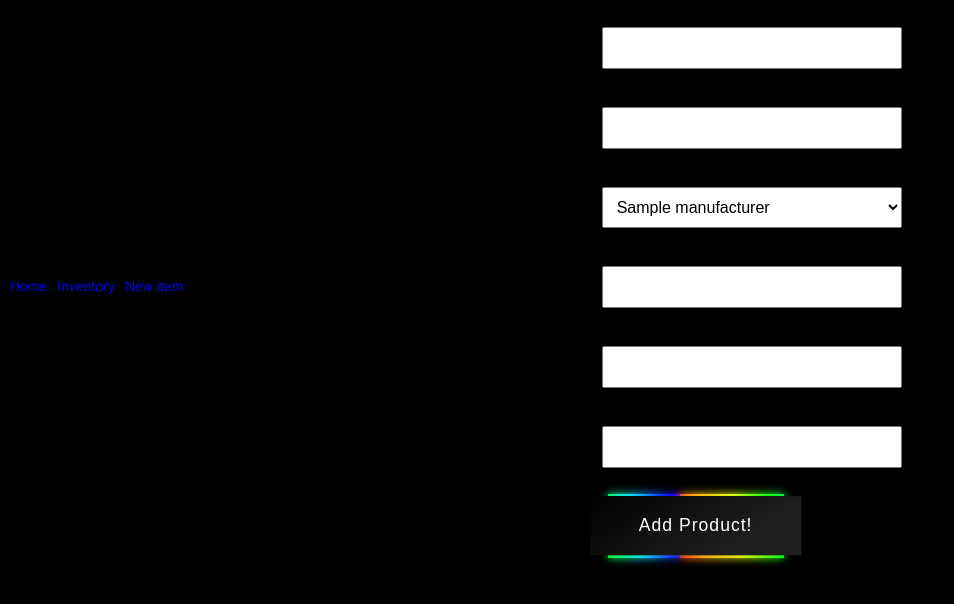
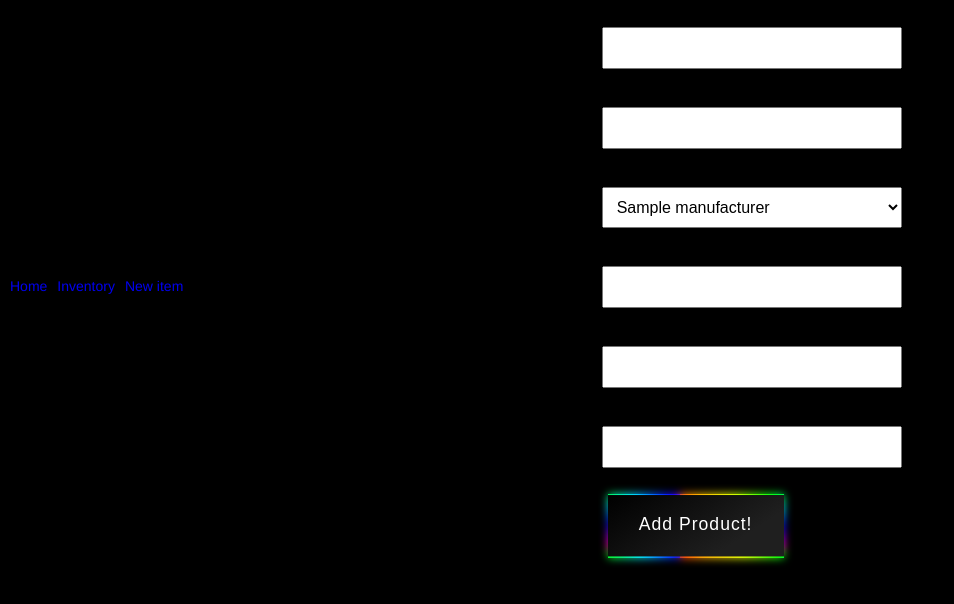
Before and after one commit to Naydire007/Project_1, a Flask app: page /inventory/new in a window 1280 px wide. Shown: the part 114-718 px from the top of the page, without its empty margins (0-954 px from the left). Run offline with Flask 2, Linux system fonts and the light colour scheme; a database or web service that is not in the repository returns one stand-in record (values such as "Sample title"); some libraries are stand-ins or nearby versions.

Commit message:
better button

```diff
--- a/static/form.css
+++ b/static/form.css
@@ -22,7 +22,7 @@ body{
     animation: gradient 55s linear infinite;
 }
 
-.rgb-border::before{
+.rgb-border::before {
     content: '';
     position: absolute;
     top: 50%;
@@ -42,8 +42,8 @@ body{
     transform: translate(-50%,-50%);
     background-color: #000000;
     background-image: linear-gradient(147deg,#000000 0%,#1f1f1f 74%);
-    width: 9.8em;
-    height: 3,3em;
+    width: 7.8em;
+    height: 1.3em;
     text-align: center;
     text-decoration: none;
     padding: 1.1em;
```
